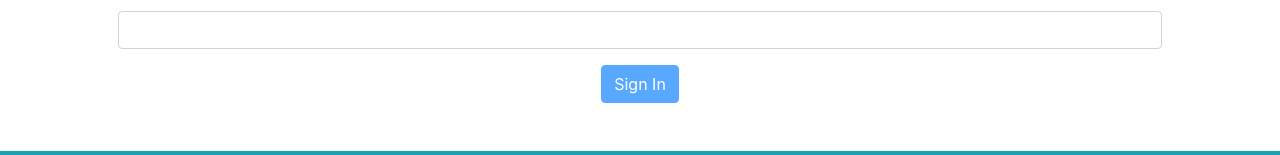
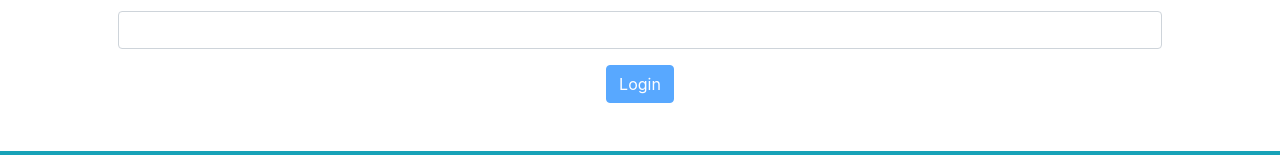
Before and after one commit to hristopanev/jobs-angular, an Angular app: page /login in a window 1280 px wide. Shown: the part 267-422 px from the top of the page. Built offline with nearby package versions, Linux system fonts and the light colour scheme.

Commit message:
edit login html

```diff
--- a/src/app/authentication/login/login.component.html
+++ b/src/app/authentication/login/login.component.html
@@ -15,6 +15,6 @@
           Password must have at least 4 characters
         </div>
       </div>
-      <button type="submit" class="btn btn-primary" [disabled]="loginForm.invalid">Sign In</button>
+      <button type="submit" class="btn btn-primary" [disabled]="loginForm.invalid">Login</button>
     </form>
   </div>
```
